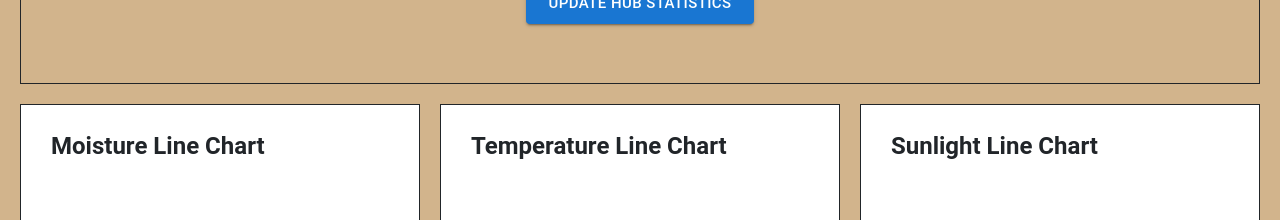
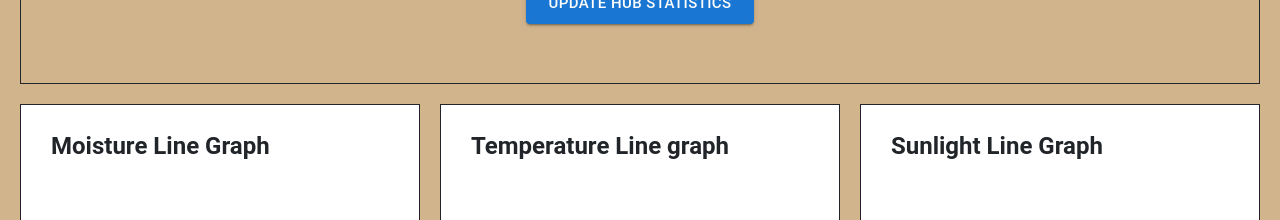
Before and after one commit to Capstone-Projects-2023-Fall/project-garden-sensor-array, a React (Create React App) app in the folder gsa-website/: page /HubPage in a window 1280 px wide. Shown: the part 1020-1240 px from the top of the page. Built offline with nearby package versions, Linux system fonts and the light colour scheme; no server answers.

Commit message:
Prepared section for Graphs

```diff
--- a/gsa-website/src/components/Pages/HubPage.js
+++ b/gsa-website/src/components/Pages/HubPage.js
@@ -155,12 +155,12 @@ const HubPage = () => {
           <Box mt="25px" p="0 30px" display="flex " justifyContent="space-between" alignItems="center">
             <Box>
               <Typography variant="h5" fontWeight="600" >
-                Moisture Line Chart
+                Moisture Line Graph
               </Typography>
             </Box>
           </Box>
           <Box height="250px" m="-20px 0 0 0">
-          {/* Space for Another Graph or figure - prob Bar Graph  */}
+          {/* Enter what is returend for Moisture Graph here */}
           </Box>
         </Box>
 
@@ -169,12 +169,12 @@ const HubPage = () => {
           <Box mt="25px" p="0 30px" display="flex " justifyContent="space-between" alignItems="center">
             <Box>
               <Typography variant="h5" fontWeight="600"   >
-                Temperature Line Chart
+                Temperature Line graph
               </Typography>
             </Box>
           </Box>
           <Box height="250px" m="-20px 0 0 0">
-            {/* Space for Another Graph or figure - prob Bar Graph  */}
+            {/* Enter what is returned for Temperature graph here */}
           </Box>
         </Box>
 
@@ -182,7 +182,7 @@ const HubPage = () => {
           <Box mt="25px" p="0 30px" display="flex " justifyContent="space-between" alignItems="center">
             <Box>
               <Typography variant="h5" fontWeight="600"   >
-                Sunlight Line Chart
+                Sunlight Line Graph
               </Typography>
             </Box>
           </Box>
@@ -256,6 +256,7 @@ const HubPage = () => {
         </Box>
 
 
+
       </Box>
     </Box>
     </div>
```
